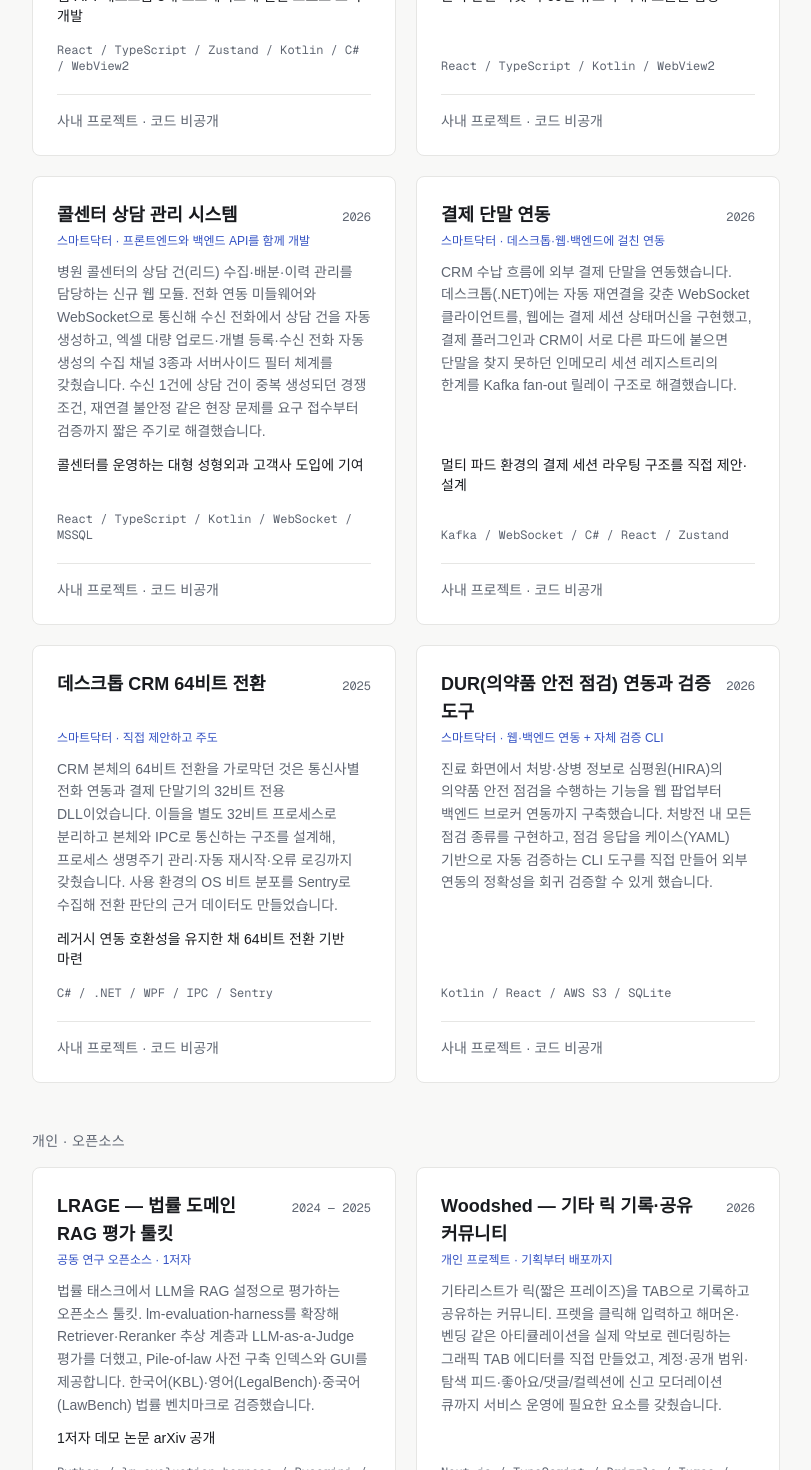
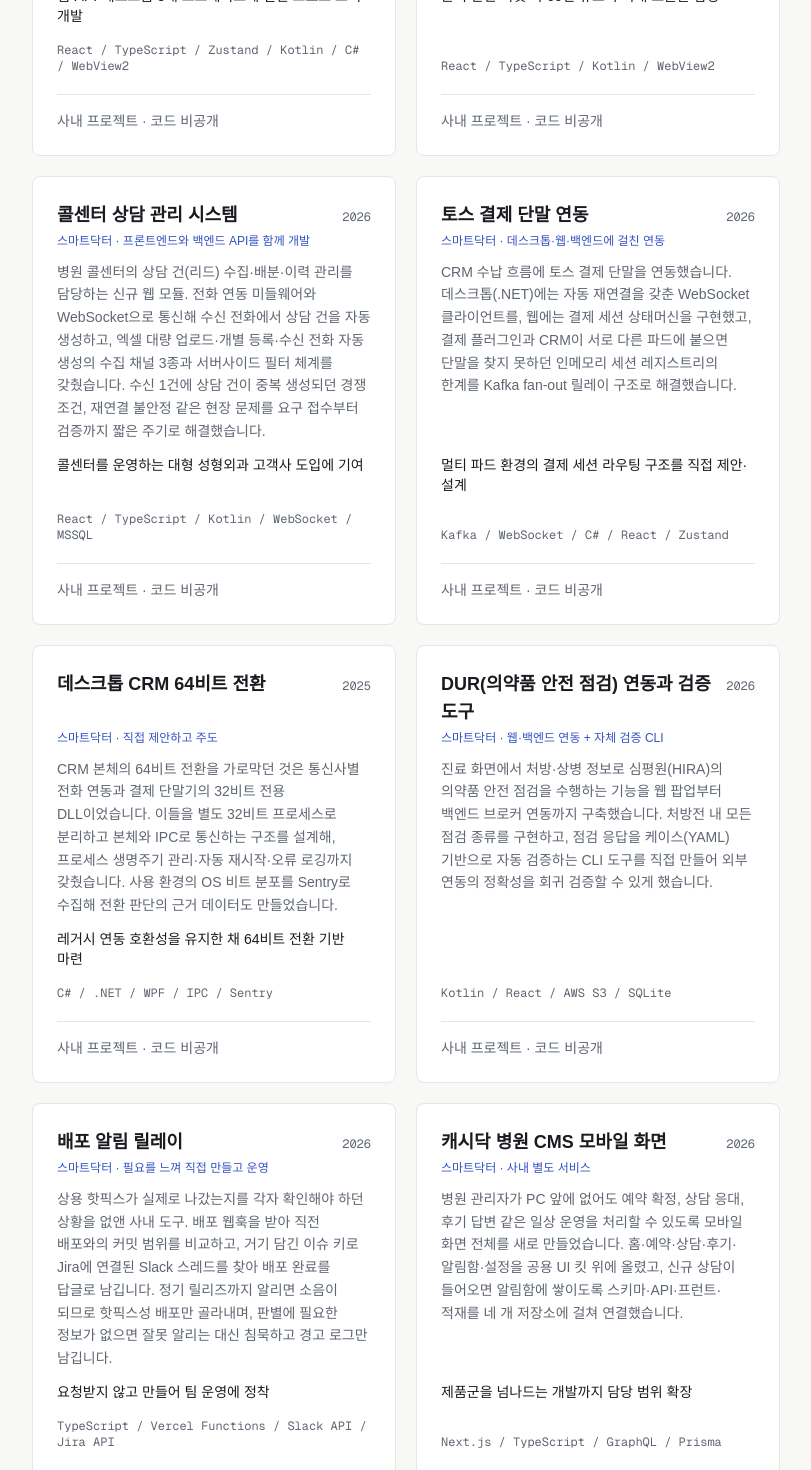
Before and after one commit to hoorangyee/about-minhu, a Next.js app: page / in a window 1280 px wide. Shown: the part 3021-4491 px from the top of the page, without its empty margins (348-1159 px from the left). Built offline with nearby package versions, Linux system fonts and the light colour scheme; a web font is replaced by a local one.

Commit message:
feat: 프로젝트 상세 데이터 골격과 카드 2건 추가

```diff
--- a/src/data/content.ts
+++ b/src/data/content.ts
@@ -4,11 +4,13 @@ import { skills as skillsKo } from "@/data/skills";
 import { experiences as experiencesKo } from "@/data/experience";
 import { projects as projectsKo } from "@/data/projects";
 import { educations as educationsKo } from "@/data/education";
+import { projectDetails as projectDetailsKo } from "@/data/project-details";
 import { profile as profileEn } from "@/data/en/profile";
 import { skills as skillsEn } from "@/data/en/skills";
 import { experiences as experiencesEn } from "@/data/en/experience";
 import { projects as projectsEn } from "@/data/en/projects";
 import { educations as educationsEn } from "@/data/en/education";
+import { projectDetails as projectDetailsEn } from "@/data/en/project-details";
 
 const content = {
   ko: {
@@ -17,6 +19,7 @@ const content = {
     experiences: experiencesKo,
     projects: projectsKo,
     educations: educationsKo,
+    projectDetails: projectDetailsKo,
   },
   en: {
     profile: profileEn,
@@ -24,6 +27,7 @@ const content = {
     experiences: experiencesEn,
     projects: projectsEn,
     educations: educationsEn,
+    projectDetails: projectDetailsEn,
   },
 } as const;
 
--- /dev/null
+++ b/src/data/diagrams.ts
@@ -0,0 +1,4 @@
+import type { Diagram } from "@/types/portfolio";
+
+/** 로케일 공용. 기하는 한 벌만 두고 라벨만 이중어를 갖습니다 */
+export const diagrams: Record<string, Diagram> = {};
--- a/src/data/en/experience.ts
+++ b/src/data/en/experience.ts
@@ -6,7 +6,7 @@ export const experiences: Experience[] = [
     role: "Software Engineer — Clinic CRM",
     period: "Aug 2024 — Present",
     highlights: [
-      "Started with maintenance and feature work on the desktop CRM (C#/WPF), designed and built my modules in the web migration (React), and now develop the backend APIs (Kotlin/Spring) directly — about 735 Jira tickets and 772 merged PRs over two years",
+      "Started with maintenance and feature work on the desktop CRM (C#/WPF), designed and built my modules in the web migration (React), and now develop the backend APIs (Kotlin/Spring) directly — about 849 Jira tickets and 941 merged PRs over two years",
       "Owned the monthly reservation calendar, the clinical records screen (the largest module at ~60 tickets in a quarter), and a treatment history tool in the web migration, and improved query performance by splitting month-wide fetches into per-week cached requests",
       "Rebuilt the desktop refresh flow that re-fetched everything on a single reservation change into single-item updates, and proposed and led replacing the embedded browser (CefSharp → WebView2)",
       "Ported three desktop-only screens with an 'add API → standalone web app → webview embed' pattern — cross-stack development across the web, API, and desktop codebases",
--- /dev/null
+++ b/src/data/en/project-details.ts
@@ -0,0 +1,3 @@
+import type { ProjectDetail } from "@/types/portfolio";
+
+export const projectDetails: Record<string, ProjectDetail> = {};
--- a/src/data/en/projects.ts
+++ b/src/data/en/projects.ts
@@ -9,6 +9,7 @@ const linksOf = (title: string) => {
 export const projects: Project[] = [
   {
     title: "Desktop-to-Web CRM Migration",
+    slug: "crm-web-migration",
     group: "work",
     context: "SmartDoctor · Module design & implementation, plus the runtime foundation",
     period: "2025 — Present",
@@ -19,6 +20,7 @@ export const projects: Project[] = [
   },
   {
     title: "Clinical Records Screen",
+    slug: "clinical-record-screen",
     group: "work",
     context: "SmartDoctor · The largest module in the web migration",
     period: "2026",
@@ -29,6 +31,7 @@ export const projects: Project[] = [
   },
   {
     title: "Call Center Consultation Management",
+    slug: "call-center-crm",
     group: "work",
     context: "SmartDoctor · Frontend and backend API together",
     period: "2026",
@@ -38,17 +41,19 @@ export const projects: Project[] = [
     techStack: ["React", "TypeScript", "Kotlin", "WebSocket", "MSSQL"],
   },
   {
-    title: "Payment Terminal Integration",
+    title: "Toss payment terminal integration",
+    slug: "payment-terminal",
     group: "work",
     context: "SmartDoctor · Across desktop, web, and backend",
     period: "2026",
     description:
-      "Integrated external payment terminals into the CRM checkout flow. Built a WebSocket client with automatic reconnection for the desktop (.NET) and a payment-session state machine for the web, and solved the multi-pod failure — where the payment plugin and the CRM connected to different pods and couldn't find each other — by replacing the in-memory session registry with a Kafka fan-out relay.",
+      "Integrated Toss payment terminals into the CRM checkout flow. Built a WebSocket client with automatic reconnection for the desktop (.NET) and a payment-session state machine for the web, and solved the multi-pod failure — where the payment plugin and the CRM connected to different pods and couldn't find each other — by replacing the in-memory session registry with a Kafka fan-out relay.",
     impact: "Proposed and designed the session routing for multi-pod environments",
     techStack: ["Kafka", "WebSocket", "C#", "React", "Zustand"],
   },
   {
     title: "64-bit Migration of the Desktop CRM",
+    slug: "desktop-x64",
     group: "work",
     context: "SmartDoctor · Proposed and led",
     period: "2025",
@@ -59,12 +64,35 @@ export const projects: Project[] = [
   },
   {
     title: "DUR (Drug Safety Review) Integration & Verification Tool",
+    slug: "dur-integration",
     group: "work",
     context: "SmartDoctor · Web + backend, plus a purpose-built verification CLI",
     period: "2026",
     description:
       "Built the drug-utilization-review flow that checks prescriptions and diagnoses against HIRA (Korea's health-insurance review agency), from the web popup to the backend broker integration. Implemented every check type for prescriptions and wrote a case-based (YAML) CLI tool that regression-verifies the integration's correctness.",
     techStack: ["Kotlin", "React", "AWS S3", "SQLite"],
+  },
+  {
+    title: "Deploy Notification Relay",
+    slug: "deploy-notifier",
+    group: "work",
+    context: "SmartDoctor · Built and operated on my own initiative",
+    period: "2026",
+    description:
+      "An internal tool that ended the need for everyone to manually check whether a production hotfix actually shipped. It listens for deploy webhooks, diffs the commit range against the previous deploy, and posts a completion reply on the Slack thread linked to whatever Jira issue keys show up in those commits. Notifying on regular releases too would just be noise, so it picks out hotfix-shaped deploys only, and when it doesn't have enough information to tell, it stays silent and logs a warning rather than risk a false report.",
+    impact: "Built without being asked, and now a fixture of how the team operates",
+    techStack: ["TypeScript", "Vercel Functions", "Slack API", "Jira API"],
+  },
+  {
+    title: "Cashdoc Clinic CMS Mobile Screens",
+    slug: "cashdoc-mobile",
+    group: "work",
+    context: "SmartDoctor · A separate in-house service",
+    period: "2026",
+    description:
+      "Rebuilt the mobile screens from the ground up so clinic admins can handle day-to-day operations — confirming reservations, responding to consultations, replying to reviews — without being at a PC. Home, reservations, consultations, reviews, notifications, and settings all sit on a shared UI kit, and I connected the schema, API, frontend, and data pipeline across four repositories so new consultations land in the notification inbox automatically.",
+    impact: "Expanded my scope into development that crosses product lines",
+    techStack: ["Next.js", "TypeScript", "GraphQL", "Prisma"],
   },
   {
     title: "LRAGE — Legal-Domain RAG Evaluation Toolkit",
--- a/src/data/experience.ts
+++ b/src/data/experience.ts
@@ -6,7 +6,7 @@ export const experiences: Experience[] = [
     role: "소프트웨어 엔지니어 — 병원용 CRM 개발",
     period: "2024.08 — 현재",
     highlights: [
-      "데스크톱 CRM(C#/WPF) 유지보수·기능 개발로 시작해 웹 전환(React)에서 담당 모듈의 설계·구현을 수행하고, 백엔드 API(Kotlin/Spring)까지 직접 개발 — 약 2년간 Jira 티켓 735건, 머지 PR 772건 처리",
+      "데스크톱 CRM(C#/WPF) 유지보수·기능 개발로 시작해 웹 전환(React)에서 담당 모듈의 설계·구현을 수행하고, 백엔드 API(Kotlin/Spring)까지 직접 개발했습니다. 약 2년간 Jira 티켓 849건, 머지 PR 941건 처리",
       "웹 CRM 전환에서 월 단위 예약 캘린더, 진료 기록 화면(분기 티켓 약 60건 규모의 최대 모듈), 시술 이력 조회 도구를 담당하고, 월 전체 일괄 조회를 주 단위 분할 캐싱으로 바꿔 조회 성능 개선",
       "예약 1건 변경에도 화면 전체를 재조회하던 데스크톱 새로고침 구조를 단건 갱신으로 개선하고, 내장 브라우저 CefSharp → WebView2 교체를 제안·주도",
       "네이티브 화면 3종을 'API 신설 → 독립 웹 앱 → 웹뷰 임베드' 패턴으로 이식하는 등 웹·API·데스크톱 3개 코드베이스에 걸친 크로스 스택 개발",
--- /dev/null
+++ b/src/data/project-details.ts
@@ -0,0 +1,3 @@
+import type { ProjectDetail } from "@/types/portfolio";
+
+export const projectDetails: Record<string, ProjectDetail> = {};
--- a/src/data/projects.ts
+++ b/src/data/projects.ts
@@ -3,6 +3,7 @@ import type { Project } from "@/types/portfolio";
 export const projects: Project[] = [
   {
     title: "데스크톱 → 웹 CRM 전환",
+    slug: "crm-web-migration",
     group: "work",
     context: "스마트닥터 · 담당 모듈 설계·구현, 실행 기반까지",
     period: "2025 — 현재",
@@ -13,6 +14,7 @@ export const projects: Project[] = [
   },
   {
     title: "진료 기록 화면 신규 구축",
+    slug: "clinical-record-screen",
     group: "work",
     context: "스마트닥터 · 웹 전환 최대 모듈",
     period: "2026",
@@ -23,6 +25,7 @@ export const projects: Project[] = [
   },
   {
     title: "콜센터 상담 관리 시스템",
+    slug: "call-center-crm",
     group: "work",
     context: "스마트닥터 · 프론트엔드와 백엔드 API를 함께 개발",
     period: "2026",
@@ -32,17 +35,19 @@ export const projects: Project[] = [
     techStack: ["React", "TypeScript", "Kotlin", "WebSocket", "MSSQL"],
   },
   {
-    title: "결제 단말 연동",
+    title: "토스 결제 단말 연동",
+    slug: "payment-terminal",
     group: "work",
     context: "스마트닥터 · 데스크톱·웹·백엔드에 걸친 연동",
     period: "2026",
     description:
-      "CRM 수납 흐름에 외부 결제 단말을 연동했습니다. 데스크톱(.NET)에는 자동 재연결을 갖춘 WebSocket 클라이언트를, 웹에는 결제 세션 상태머신을 구현했고, 결제 플러그인과 CRM이 서로 다른 파드에 붙으면 단말을 찾지 못하던 인메모리 세션 레지스트리의 한계를 Kafka fan-out 릴레이 구조로 해결했습니다.",
+      "CRM 수납 흐름에 토스 결제 단말을 연동했습니다. 데스크톱(.NET)에는 자동 재연결을 갖춘 WebSocket 클라이언트를, 웹에는 결제 세션 상태머신을 구현했고, 결제 플러그인과 CRM이 서로 다른 파드에 붙으면 단말을 찾지 못하던 인메모리 세션 레지스트리의 한계를 Kafka fan-out 릴레이 구조로 해결했습니다.",
     impact: "멀티 파드 환경의 결제 세션 라우팅 구조를 직접 제안·설계",
     techStack: ["Kafka", "WebSocket", "C#", "React", "Zustand"],
   },
   {
     title: "데스크톱 CRM 64비트 전환",
+    slug: "desktop-x64",
     group: "work",
     context: "스마트닥터 · 직접 제안하고 주도",
     period: "2025",
@@ -53,12 +58,35 @@ export const projects: Project[] = [
   },
   {
     title: "DUR(의약품 안전 점검) 연동과 검증 도구",
+    slug: "dur-integration",
     group: "work",
     context: "스마트닥터 · 웹·백엔드 연동 + 자체 검증 CLI",
     period: "2026",
     description:
       "진료 화면에서 처방·상병 정보로 심평원(HIRA)의 의약품 안전 점검을 수행하는 기능을 웹 팝업부터 백엔드 브로커 연동까지 구축했습니다. 처방전 내 모든 점검 종류를 구현하고, 점검 응답을 케이스(YAML) 기반으로 자동 검증하는 CLI 도구를 직접 만들어 외부 연동의 정확성을 회귀 검증할 수 있게 했습니다.",
     techStack: ["Kotlin", "React", "AWS S3", "SQLite"],
+  },
+  {
+    title: "배포 알림 릴레이",
+    slug: "deploy-notifier",
+    group: "work",
+    context: "스마트닥터 · 필요를 느껴 직접 만들고 운영",
+    period: "2026",
+    description:
+      "상용 핫픽스가 실제로 나갔는지를 각자 확인해야 하던 상황을 없앤 사내 도구. 배포 웹훅을 받아 직전 배포와의 커밋 범위를 비교하고, 거기 담긴 이슈 키로 Jira에 연결된 Slack 스레드를 찾아 배포 완료를 답글로 남깁니다. 정기 릴리즈까지 알리면 소음이 되므로 핫픽스성 배포만 골라내며, 판별에 필요한 정보가 없으면 잘못 알리는 대신 침묵하고 경고 로그만 남깁니다.",
+    impact: "요청받지 않고 만들어 팀 운영에 정착",
+    techStack: ["TypeScript", "Vercel Functions", "Slack API", "Jira API"],
+  },
+  {
+    title: "캐시닥 병원 CMS 모바일 화면",
+    slug: "cashdoc-mobile",
+    group: "work",
+    context: "스마트닥터 · 사내 별도 서비스",
+    period: "2026",
+    description:
+      "병원 관리자가 PC 앞에 없어도 예약 확정, 상담 응대, 후기 답변 같은 일상 운영을 처리할 수 있도록 모바일 화면 전체를 새로 만들었습니다. 홈·예약·상담·후기·알림함·설정을 공용 UI 킷 위에 올렸고, 신규 상담이 들어오면 알림함에 쌓이도록 스키마·API·프런트·적재를 네 개 저장소에 걸쳐 연결했습니다.",
+    impact: "제품군을 넘나드는 개발까지 담당 범위 확장",
+    techStack: ["Next.js", "TypeScript", "GraphQL", "Prisma"],
   },
   {
     title: "LRAGE — 법률 도메인 RAG 평가 툴킷",
--- a/src/i18n/ui.ts
+++ b/src/i18n/ui.ts
@@ -23,6 +23,8 @@ export const ui = {
       demo: "데모 ↗",
       paper: "논문 ↗",
       privateNote: "사내 프로젝트 · 코드 비공개",
+      detail: "자세히 보기",
+      close: "닫기",
     },
     contact: {
       blurb: "커피챗, 채용 제안, 협업 제안 모두 환영합니다.",
@@ -59,6 +61,8 @@ export const ui = {
       demo: "Demo ↗",
       paper: "Paper ↗",
       privateNote: "Proprietary — code not public",
+      detail: "View details",
+      close: "Close",
     },
     contact: {
       blurb: "Coffee chats, job opportunities, and collaboration proposals are all welcome.",
```
Also changed, not shown: src/types/portfolio.ts (+60 -0 lines).
